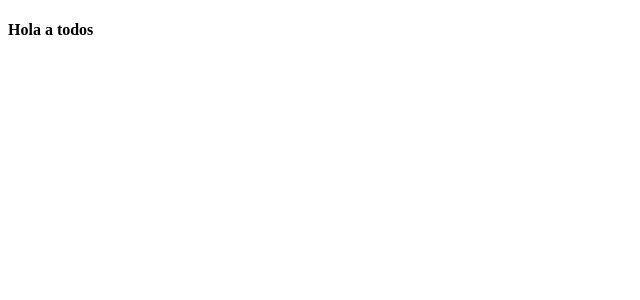
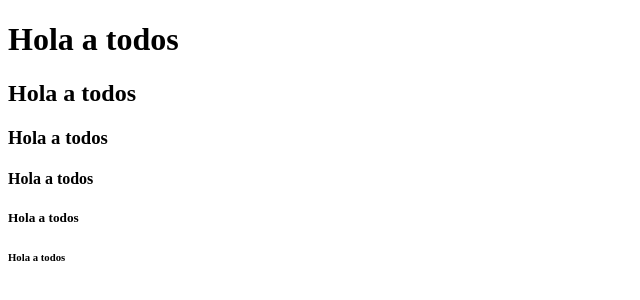
Before and after one commit to WinTux/20230726, a plain HTML site: page index.html in a window 1280 px wide. Shown: the whole page, without its empty margins (0-640 px from the left). Drawn offline with Linux system fonts and the light colour scheme.

Commit message:
Se agregaron headings y se creó tercero.html

```diff
--- a/index.html
+++ b/index.html
@@ -6,6 +6,11 @@
         <title>Mi HTML</title>
     </head>
     <body>
+        <h1>Hola a todos</h1>
+        <h2>Hola a todos</h2>
+        <h3>Hola a todos</h3>
         <h4>Hola a todos</h4>
+        <h5>Hola a todos</h5>
+        <h6>Hola a todos</h6>
     </body>
 </html>
```
Also changed, not shown: tercero.html (added).
